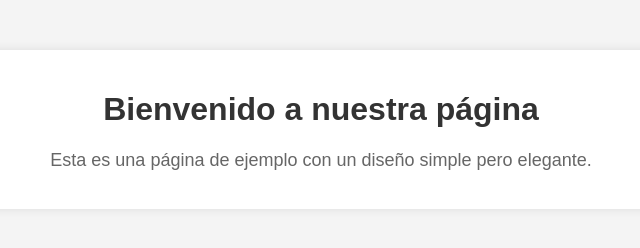
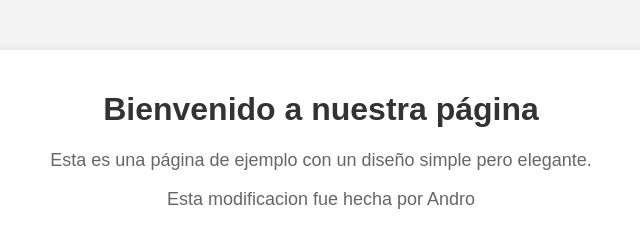
Before and after one commit to DSW2025/Practice1, a plain HTML site: page index.html in a window 1280 px wide. Shown: the whole page, without its empty margins (319-959 px from the left). Drawn offline with Linux system fonts and the light colour scheme.

Commit message:
feat: modificacion 1 del index.html

```diff
--- a/index.html
+++ b/index.html
@@ -33,6 +33,7 @@
     <div class="container">
         <h1>Bienvenido a nuestra página</h1>
         <p>Esta es una página de ejemplo con un diseño simple pero elegante.</p>
+        <p>Esta modificacion fue hecha por Andro</p>
     </div>
 </body>
 </html>
```
